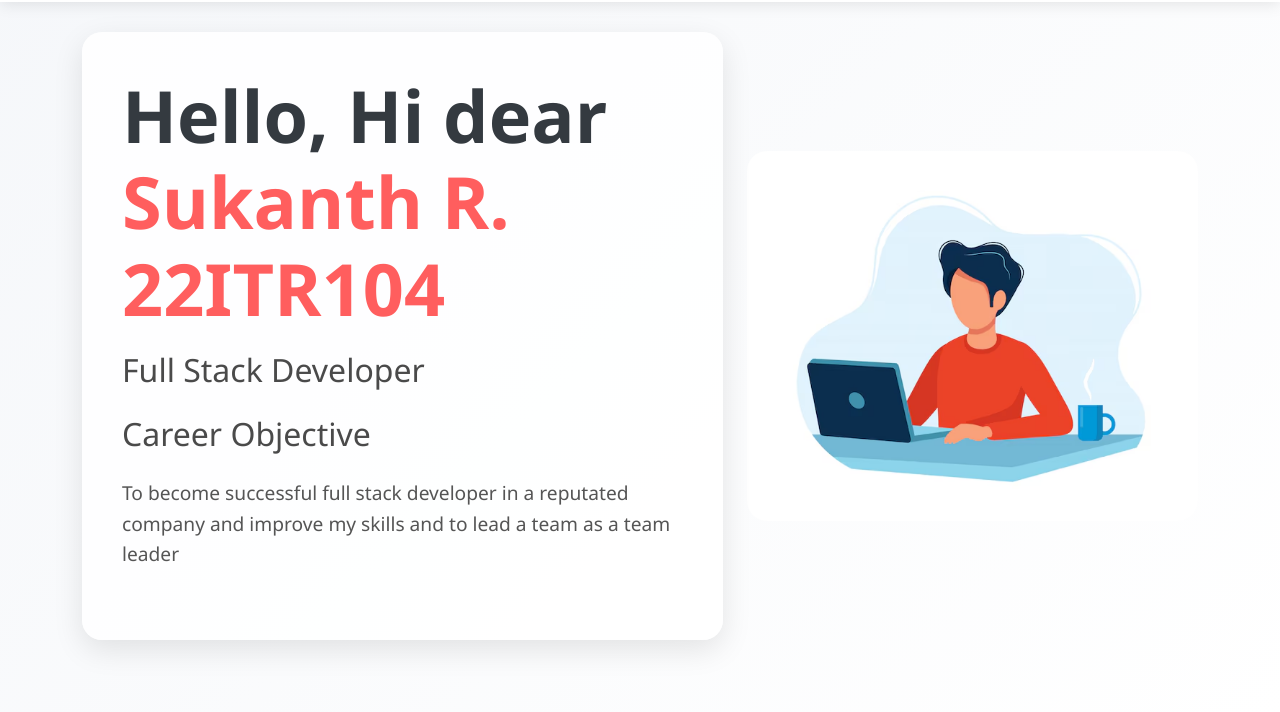
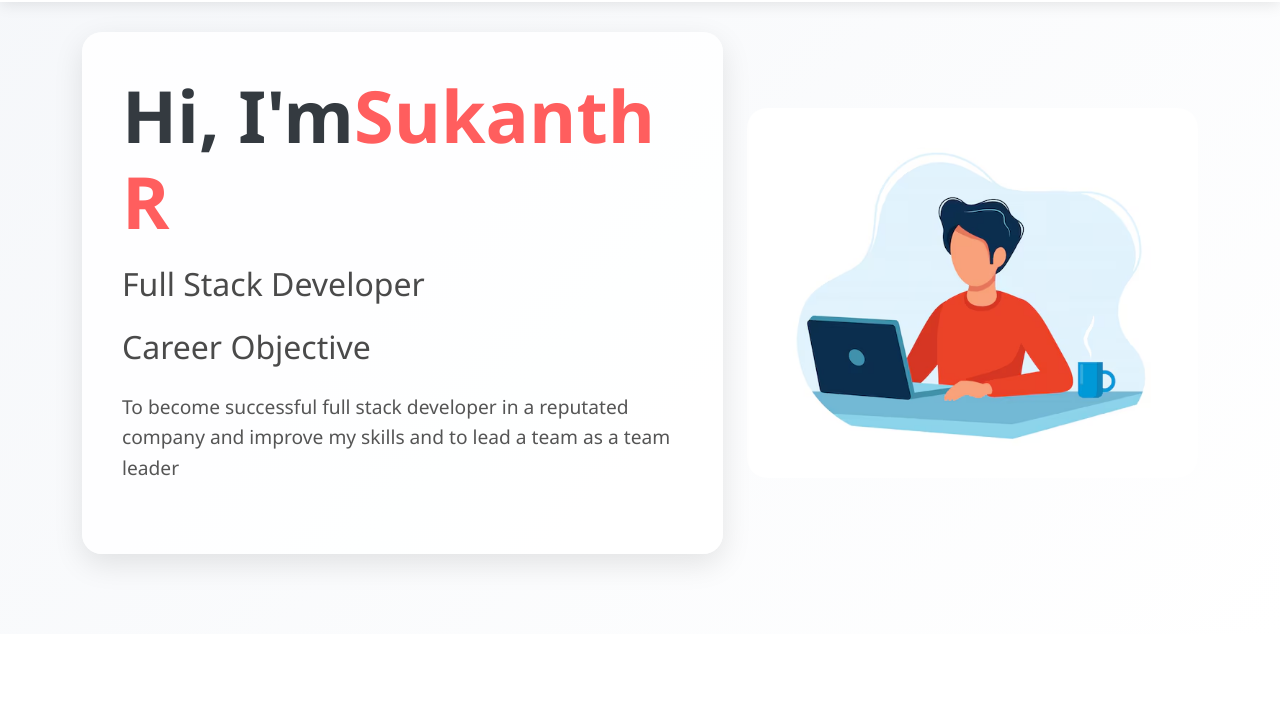
Before and after one commit to Sukanth-R/devdemo1, a plain HTML site: page index.html in a window 1280 px wide. Shown: the part 88-800 px from the top of the page. Drawn offline with Linux system fonts and the light colour scheme.

Commit message:
11th commit

```diff
--- a/index.html
+++ b/index.html
@@ -708,7 +708,7 @@
                 <div class="row align-items-center">
                     <div class="col-lg-7 col-md-12 mb-5 mb-lg-0">
                         <div class="card hero-card">
-                            <h1 class="hero-title">Hello, Hi dear  <small>Sukanth R. 22ITR104</small></h1>
+                            <h1 class="hero-title">Hi, I'm<small>Sukanth R</small></h1>
                             <h4 class="hero-subtitle">Full Stack Developer</h4>
                             <h4 class="hero-subtitle">Career Objective</h4>
                             <p class="hero-text">
```
